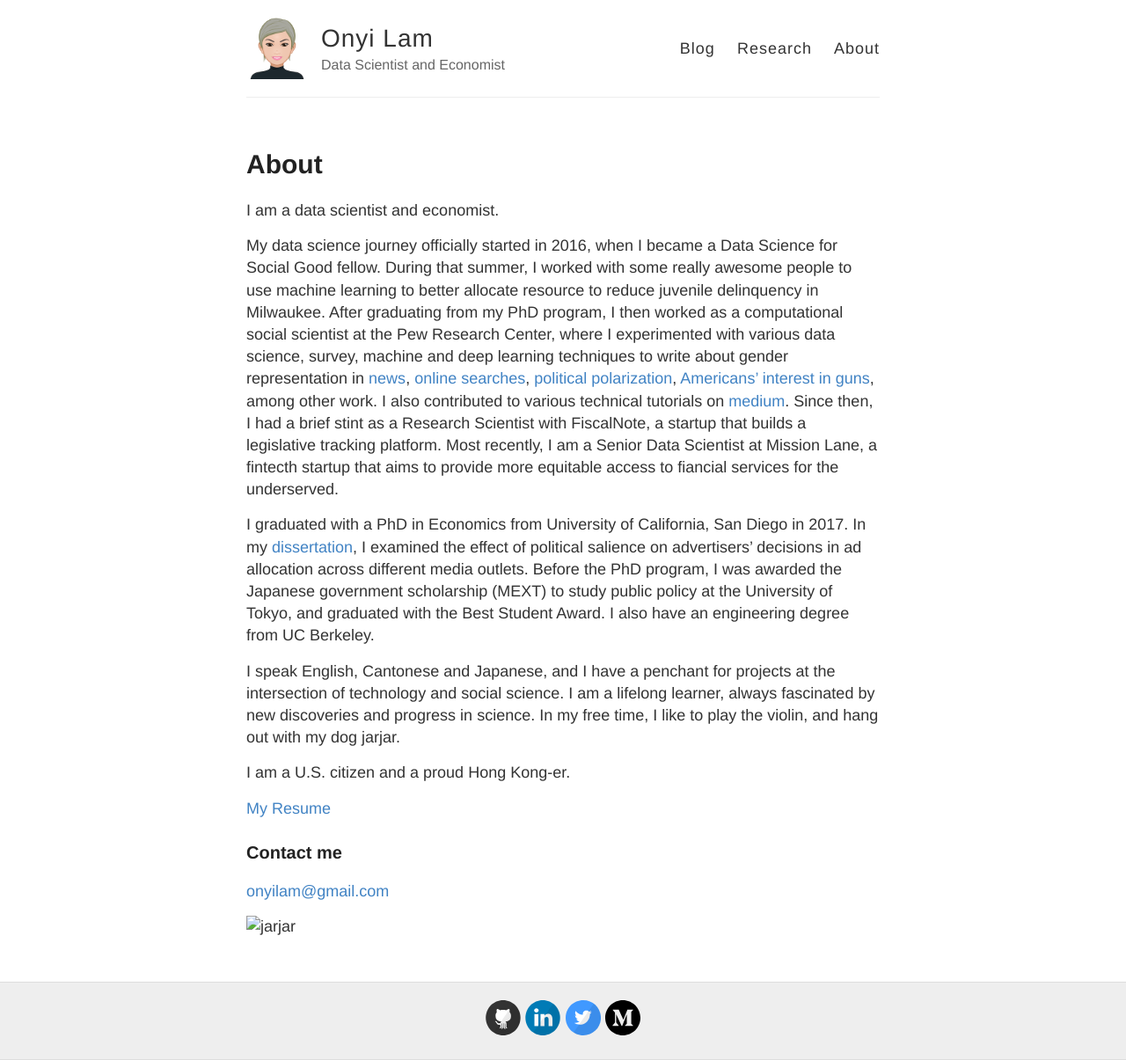
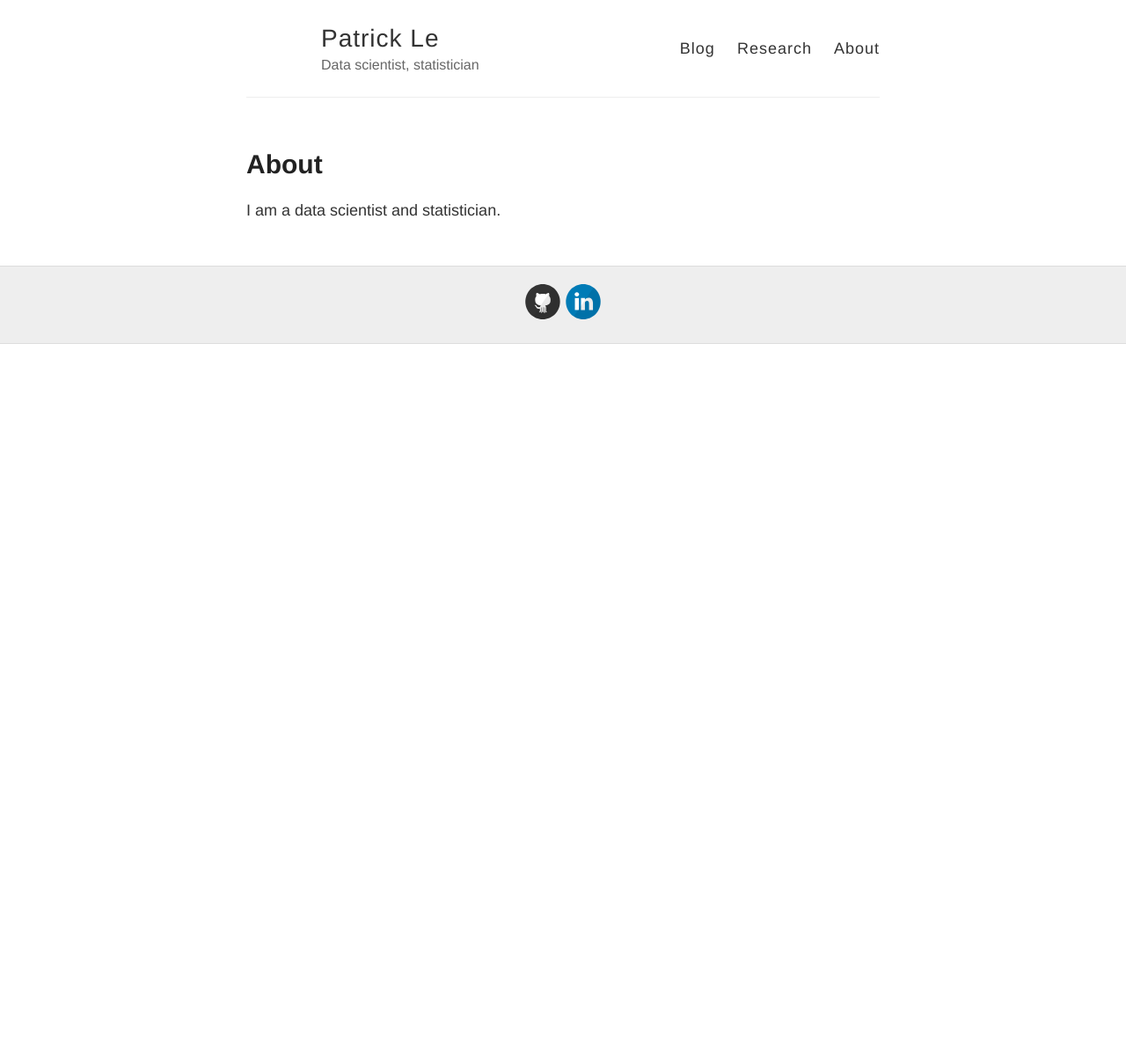
Before and after one commit to lechipatrick/lechipatrick.github.io, a Jekyll site: the page built from about.md, in a window 1280 px wide. Shown: the whole page at 88% size. Built offline with Jekyll 4.4.1, drawn with Linux system fonts in a browser that asks for light colours; after the commit the page ends 900 px from its top, so only the background shows below that.

Commit message:
delete irrelevant stuff

```diff
--- a/_config.yml
+++ b/_config.yml
@@ -3,13 +3,13 @@
 #
 
 # Name of your site (displayed in the header)
-name: Onyi Lam
+name: Patrick Le
 
 # Short bio or description (displayed in the header)
-description: Data Scientist and Economist
+description: Data scientist, statistician
 
 # URL of your avatar or profile pic (you could use your GitHub profile pic)
-avatar: https://onyilam.github.io/myAvatar.png
+#avatar: https://onyilam.github.io/myAvatar.png
 
 #
 # Flags below are optional
@@ -21,16 +21,16 @@ footer-links:
   email:
   facebook:
   flickr:
-  github: onyilam
+  github: lechipatrick
   instagram:
-  linkedin: onyi-lam-a635516
+  linkedin: patrick-le-453b3119
   pinterest:
   rss: # just type anything here for a working RSS icon
-  twitter: onyilam
+#  twitter: onyilam
   stackoverflow: # your stackoverflow profile, e.g. "users/50476/bart-kiers"
   youtube: # channel/<your_long_string> or user/<user-name>
   googleplus: # anything in your profile username that comes after plus.google.com/
-  medium: onyilam
+#  medium: onyilam
 
 # Enter your Disqus shortname (not your username) to enable commenting on posts
 # You can find your shortname on the Settings page of your Disqus account
@@ -41,7 +41,7 @@ google_analytics:
 
 # Your website URL (e.g. http://barryclark.github.io or http://www.barryclark.co)
 # Used for Sitemap.xml and your RSS feed
-url: http://onyilam.github.io
+url: http://lechipatrick.github.io
 
 # If you're hosting your site at a Project repository on GitHub pages
 # (http://yourusername.github.io/repository-name)
--- a/about.md
+++ b/about.md
@@ -4,20 +4,4 @@ title: About
 permalink: /about/
 ---
 
-I am a data scientist and economist.
-
-My data science journey officially started in 2016, when I became a Data Science for Social Good fellow. During that summer, I worked with some really awesome people to use machine learning to better allocate resource to reduce juvenile  delinquency in Milwaukee. After graduating from my PhD program, I then worked as a computational social scientist at the Pew Research Center, where I experimented with various data science, survey, machine and deep learning techniques to write about gender representation in [news](https://www.journalism.org/2019/05/23/men-appear-twice-as-often-as-women-in-news-photos-on-facebook/), [online searches](https://www.pewsocialtrends.org/2018/12/17/gender-and-jobs-in-online-image-searches/), [political polarization](https://www.pewresearch.org/fact-tank/2018/02/01/theres-a-large-gender-gap-in-congressional-facebook-posts-about-sexual-misconduct/), [Americans' interest in guns](https://www.pewresearch.org/fact-tank/2018/03/16/what-google-searches-can-tell-us-about-americans-interest-in-guns/), among other work. I also contributed to various technical tutorials on [medium](https://medium.com/@onyilam). Since then, I had a brief stint as a Research Scientist with FiscalNote, a startup that builds a legislative tracking platform. Most recently, I am a Senior Data Scientist at Mission Lane, a fintecth startup that aims to provide more equitable access to fiancial services for the underserved.
-
-I graduated with a PhD in Economics from University of California, San Diego in 2017. In my [dissertation](https://escholarship.org/content/qt76c987rx/qt76c987rx.pdf), I examined the effect of political salience on advertisers' decisions in ad allocation across different media outlets. Before the PhD program, I was awarded the Japanese government scholarship (MEXT) to study public policy at the University of Tokyo, and graduated with the Best Student Award. I also have an engineering degree from UC Berkeley.
-
-I speak English, Cantonese and Japanese, and I have a penchant for projects at the intersection of technology and social science. I am a lifelong learner, always fascinated by new discoveries and progress in science. In my free time, I like to play the violin, and hang out with my dog jarjar.
-
-I am a U.S. citizen and a proud Hong Kong-er.
-
-<a href= "https://onyilam.github.io/resume_short.pdf">My Resume</a>
-
-### Contact me
-
-[onyilam@gmail.com](mailto:onyilam@gmail.com)
-
-![jarjar](jarjar.jpg)
+I am a data scientist and statistician.
```
Also changed, not shown: research.md (deleted, +0 -65 lines), jarjar.jpg (deleted), myAvatar.png (deleted), 6 other files.
